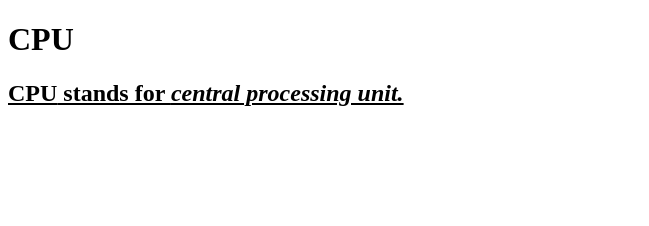
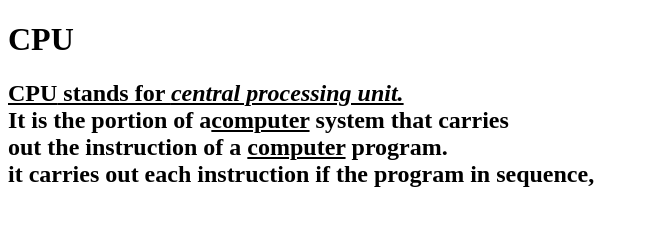
Before and after one commit to iamneo-production/bfbdbffcadaeccdfffebaeceaec, a website: page public/index.html in a window 1280 px wide. Shown: the whole page, without its empty margins (0-649 px from the left). Drawn offline with Linux system fonts and the light colour scheme.

Commit message:
Backup Commit

```diff
--- a/public/index.html
+++ b/public/index.html
@@ -9,7 +9,10 @@
 </head>
 <body>
 <h1>CPU</h1>
-<h2> <U><b>CPU</b> stands for <i> central processing unit.</i></U>
+<h2> <U><b>CPU</b> stands for <i> central processing unit.</i></U><br>
+    It is the portion of a<u>computer</u> system that carries<br>
+    out the instruction of a <u>computer</u> program.<br>
+    it carries out each instruction if the program in sequence,<br>
 
 </body>
 </html>
```
